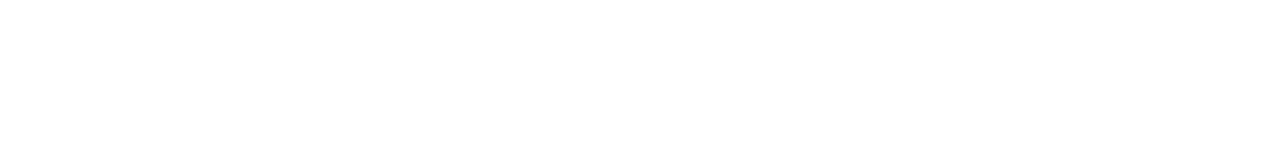
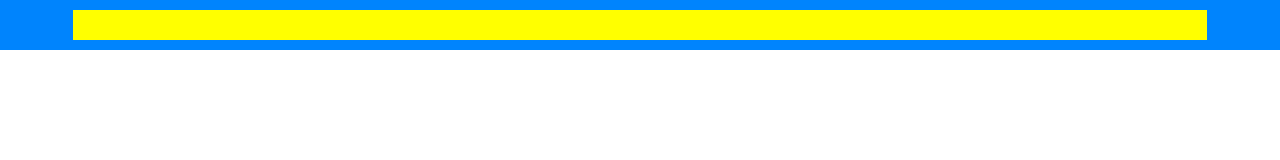
Before and after one commit to Anymoose98/htmlcss-responsive-layout, a plain HTML site: page index.html in a window 1280 px wide. Drawn offline with Linux system fonts and the light colour scheme.

Commit message:
Fine header quadrati

```diff
--- a/css/style.css
+++ b/css/style.css
@@ -0,0 +1,25 @@
+*{
+    padding: 0;
+    margin: 0;
+    box-sizing: border-box;
+}
+
+header{
+    width: 100%;
+    height: 50px;
+    background-color: rgb(0, 132, 253);
+    padding: 10px;
+}
+
+.riga-header{
+    margin: auto;
+    width: 90%;
+    height: 30px;
+    background-color: aqua;
+    display: flex;
+}
+
+.col-50-header{
+    width: 50%;
+    background-color: yellow;
+}
--- a/index.html
+++ b/index.html
@@ -9,6 +9,10 @@
 <body>
     <!-- logo e menu -->
     <header>
+        <div class="riga-header">
+            <div class="col-50-header"></div>
+            <div class="col-50-header"></div>
+        </div>
     </header>
 
     <main>
```
